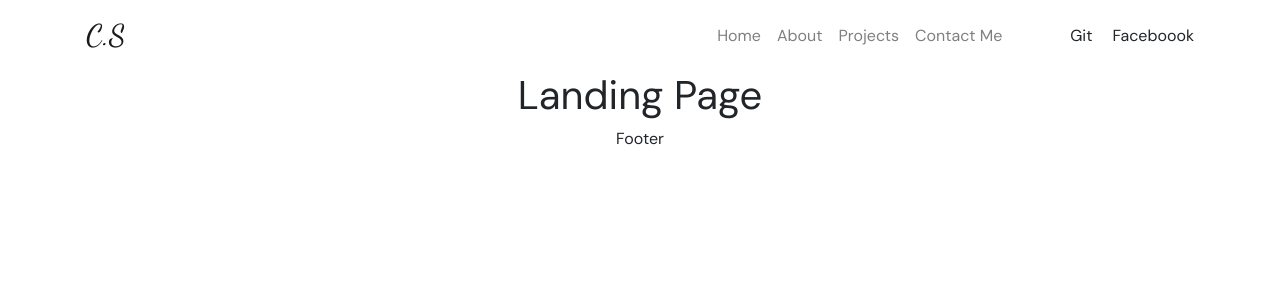
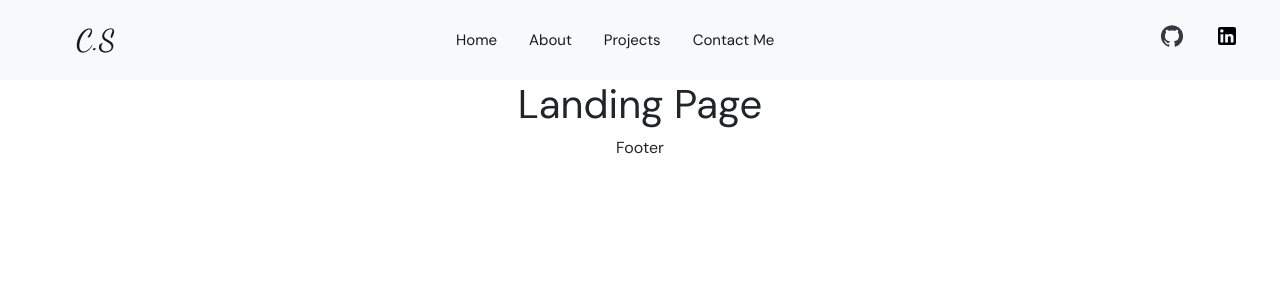
Before and after one commit to sircollo/react-portfolio, a React (Create React App) app: page / in a window 1280 px wide. Shown: the top 300 px of the page. Built offline with nearby package versions, Linux system fonts and the light colour scheme.

Commit message:
Fix: makes the navbar styick to the top and fixes responsiveness

```diff
--- a/src/components/Navbar.js
+++ b/src/components/Navbar.js
@@ -1,10 +1,18 @@
 import React from 'react'
 import '../styles/Navbar.css'
 import{ Link } from 'react-router-dom'
+import GitHubIcon from '@mui/icons-material/GitHub';
+import LinkedInIcon from '@mui/icons-material/LinkedIn';
 function Navbar() {
   return (
-    <nav className="container navbar navbar-expand-lg navbar-light bg-light">
-      <><Link to="/" className="navbar-brand">C.S</Link></>
+    <nav
+      className="navbar navbar-expand-lg navbar-light bg-light sticky-top"
+      id="navbar"
+    >
+      <div className="container-fluid">
+        <a class="navbar-brand" routerLink="">
+          C.S
+        </a>
         <button
           className="navbar-toggler"
           type="button"
@@ -16,25 +24,32 @@ function Navbar() {
         >
           <span className="navbar-toggler-icon"></span>
         </button>
-      <div className="collapse navbar-collapse justify-content-center" id="navbarNavAltMarkup">
-        <div className="navbar-nav ml-auto">
-          <>
-            <Link to="/" className="nav-item nav-link">Home</Link>
-          </>
-          <>
+        <div className="collapse navbar-collapse" id="navbarNavAltMarkup">
+          <ul className="navbar-nav ml-auto">
+            <li className="nav-item">
+              <a className="nav-link active"><Link to="/" className='nav-link'>Home</Link></a>
+            </li>
+            <li className="nav-item">
+              <a className="nav-link active" aria-current="page">
               <Link to="/about" className='nav-link'>About</Link>
-          </>
-          <>
-          <Link to="/projects" className="nav-item nav-link">Projects</Link>
-          </>
-          <>
-          <Link to="/contact" className="nav-item nav-link">Contact Me</Link>
-          </>
-        </div>
-        <div className='navbar-nav social-links'>
-            <ul>
-              <li>Git</li>
-              <li>Faceboook</li>
+              </a>
+            </li>
+            <li className="nav-item">
+              <a className="nav-link active"><Link to="/projects" className='nav-link'>Projects</Link></a>
+            </li>
+            <li className="nav-item">
+              <a className="nav-link active"><Link to="/contact" className='nav-link'>Contact Me</Link></a>
+            </li>
+          </ul>
+          <ul className="nav-social">
+            <li className="nav-item">
+              <a className="nav-link active text-dark"><GitHubIcon/></a>
+            </li>
+            <li>
+              <a className="pt-1 mb-4">
+                <a className="register-button"><LinkedInIcon/></a>
+              </a>
+            </li>
           </ul>
         </div>
       </div>
--- a/src/styles/Navbar.css
+++ b/src/styles/Navbar.css
@@ -1,37 +1,62 @@
 @import url('https://fonts.googleapis.com/css2?family=Dancing+Script:wght@500&display=swap');
 
-/* .navbar{
-  position: fixed;
-  padding: 0px 30px 50px 70px;
-
-} */
 .navbar-brand{
   font-family: 'Dancing Script';
   font-size: 30px;
 }
-.nav-link{
-  color: black;
-  text-align: center;
+.container-fluid{
+  padding-left: 60px;
 }
-.bg-light{
-  background-color: #FFFFFF !important;
+li{
+  list-style-type: none;
+  text-decoration: none;
 }
-.navbar-nav{
+.nav-social{
   display: flex;
-  flex-direction: column;
-  justify-content: space-between;
+  margin-left: auto;
+  justify-content: center;
+  align-items: center;
+
+
+}
+.nav-social li{
+  padding: 8px 10px 0 5px;
+
 }
 .nav-link{
+  font-style: normal;
+  font-weight: 400;
+  font-size: 20px;
+  font-size: 15px;
+}
+.register-button{
   display: flex;
-  justify-content: flex-start;
-}
-.social-links ul{
-  display: flex;
-  flex-direction: row;
-  margin: auto;
+  align-items: center;
+  color: black;
 
 }
-.social-links ul li{
-  list-style-type: none;
-  padding-left: 20px;
+.nav-link:hover{
+  cursor: pointer;
 }
+@media(max-width:991px){
+  .nav-social{
+    display: flex;
+    flex-direction: column;
+    margin-left: 0px;
+
+  }
+  .nav-social li{
+    padding-top: 5px;
+
+  }
+  ul.nav-social{
+    margin: 0px;
+    padding: 0px;
+  }
+  .nav-social a{
+    padding: 8px 0 8px 0;
+  }
+  .container-fluid{
+    padding-left: 20px;
+  }
+}
```
Lines whose indentation alone changed are shown as unchanged.
